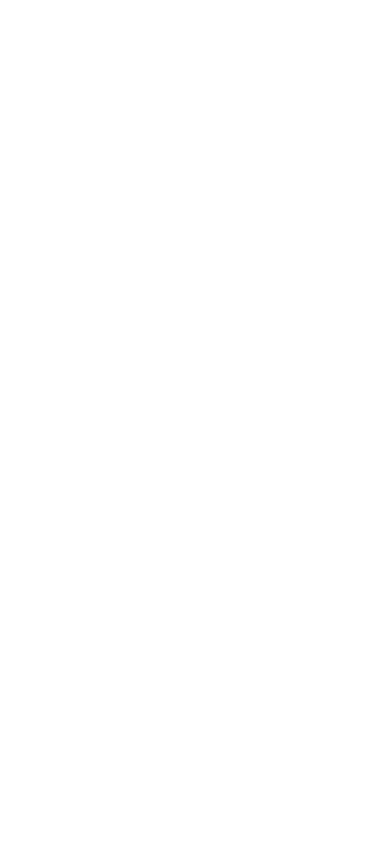
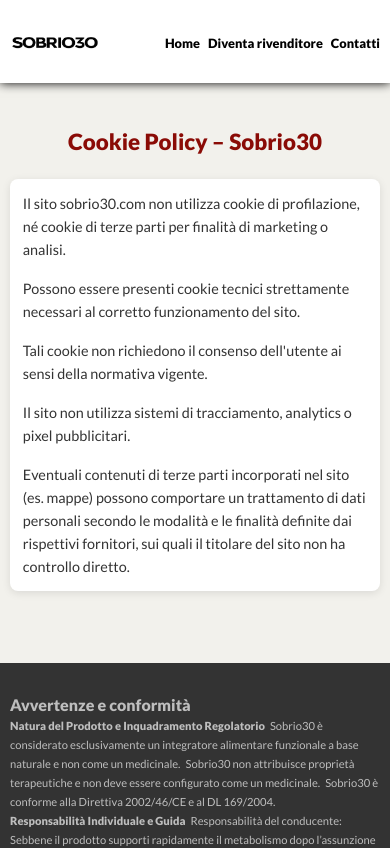
Before and after one commit to diegotosato/sobrio30_frontend, a React (Vite) app: page /cookie-policy in a window 390 px wide. Before the commit this address had no page. Shown: the top 848 px of the page. Built offline with nearby package versions, Linux system fonts and the light colour scheme.

Commit message:
Add Cookie Policy page and related styles; update routing in App component

```diff
--- a/src/App.jsx
+++ b/src/App.jsx
@@ -4,6 +4,7 @@
 import { BrowserRouter as Router, Routes, Route } from "react-router-dom"
 import ScrollToTop from "./components/ScrollToTop"
 import PrivacyPolicy from "./pages/PrivacyPolicy"
+import CookiePolicy from "./pages/CookiePolicy"
 
 function App() {
 
@@ -15,6 +16,7 @@
           <Route path="/" element={<HomePage />} />
           <Route path="/reseller" element={<ResellerPage />} />
           <Route path="/privacy-policy" element={<PrivacyPolicy />} />
+          <Route path="/cookie-policy" element={<CookiePolicy />} />
         </Route>
       </Routes>
     </Router>
--- /dev/null
+++ b/src/pages/CookiePolicy.css
@@ -0,0 +1,100 @@
+/* #region CookiePolicy */
+.cookie-policy {
+    background-color: var(--s30-beige);
+    padding: 7rem 0 !important;
+    padding-top: calc(7rem + 100px) !important;
+}
+
+.cookie-policy .section-title {
+    color: var(--light-red);
+    margin-bottom: 3rem;
+    text-align: center;
+}
+
+.cookie-section {
+    margin-bottom: 2.5rem;
+    padding: 1.5rem;
+    background-color: white;
+    border-radius: 8px;
+    box-shadow: 0 2px 8px rgba(0, 0, 0, 0.1);
+}
+
+.cookie-section p {
+    line-height: 1.8;
+    margin-bottom: 1rem;
+    color: #333;
+}
+
+.cookie-section p:last-child {
+    margin-bottom: 0;
+}
+
+/* Media Queries */
+@media (max-width: 1270px) {
+    .cookie-policy {
+        padding: 6rem 0 !important;
+        padding-top: calc(6rem + 100px) !important;
+    }
+}
+
+@media (max-width: 992px) {
+    .cookie-policy {
+        padding: 5rem 0 !important;
+        padding-top: calc(5rem + 90px) !important;
+    }
+
+    .cookie-policy .section-title {
+        font-size: 1.8rem;
+        margin-bottom: 2.5rem;
+    }
+
+    .cookie-section {
+        padding: 1.2rem;
+    }
+}
+
+@media (max-width: 768px) {
+    .cookie-policy {
+        padding: 4rem 0 !important;
+        padding-top: calc(4rem + 90px) !important;
+    }
+
+    .cookie-policy .section-title {
+        font-size: 1.6rem;
+        margin-bottom: 2rem;
+    }
+
+    .cookie-section {
+        padding: 1rem;
+        margin-bottom: 2rem;
+    }
+
+    .cookie-section p {
+        font-size: 0.95rem;
+        line-height: 1.7;
+    }
+}
+
+@media (max-width: 576px) {
+    .cookie-policy {
+        padding: 3rem 0 !important;
+        padding-top: calc(3rem + 80px) !important;
+    }
+
+    .cookie-policy .section-title {
+        font-size: 1.4rem;
+        margin-bottom: 1.5rem;
+    }
+
+    .cookie-section {
+        padding: 0.8rem;
+        margin-bottom: 1.5rem;
+    }
+
+    .cookie-section p {
+        font-size: 0.9rem;
+        line-height: 1.6;
+    }
+}
+
+/* #endregion */
--- /dev/null
+++ b/src/pages/CookiePolicy.jsx
@@ -0,0 +1,19 @@
+import './CookiePolicy.css';
+
+export default function CookiePolicy() {
+    return (
+        <section className="cookie-policy">
+            <div className="container">
+                <h1 className="section-title">Cookie Policy – Sobrio30</h1>
+
+                <div className="cookie-section">
+                    <p>Il sito sobrio30.com non utilizza cookie di profilazione, né cookie di terze parti per finalità di marketing o analisi.</p>
+                    <p>Possono essere presenti cookie tecnici strettamente necessari al corretto funzionamento del sito.</p>
+                    <p>Tali cookie non richiedono il consenso dell'utente ai sensi della normativa vigente.</p>
+                    <p>Il sito non utilizza sistemi di tracciamento, analytics o pixel pubblicitari.</p>
+                    <p>Eventuali contenuti di terze parti incorporati nel sito (es. mappe) possono comportare un trattamento di dati personali secondo le modalità e le finalità definite dai rispettivi fornitori, sui quali il titolare del sito non ha controllo diretto.</p>
+                </div>
+            </div>
+        </section>
+    );
+}
```
